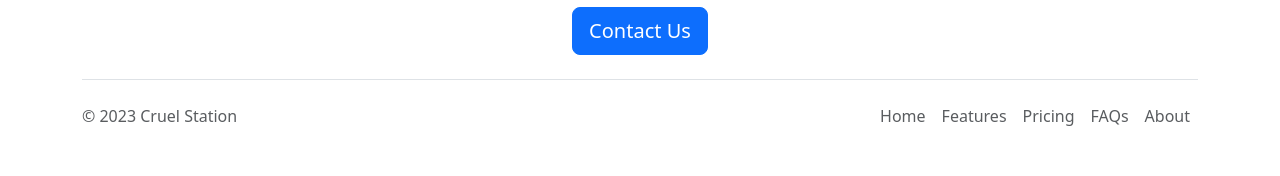
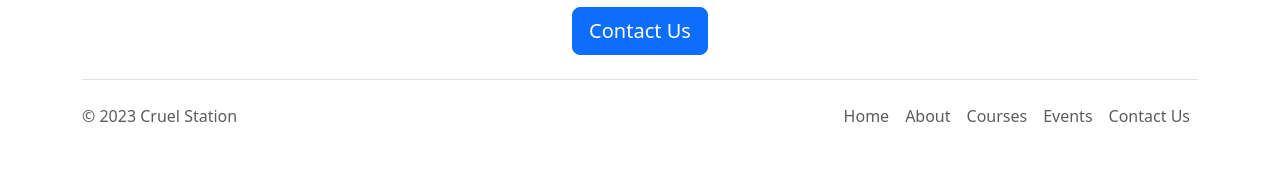
Before and after one commit to atwale44/CS-Careers-Website-v2, a Flask app: page / in a window 1280 px wide. Shown: the part 1303-1479 px from the top of the page. Run offline with Flask 3, Linux system fonts and the light colour scheme.

Commit message:
Update to mailto links

```diff
--- a/templates/footer.html
+++ b/templates/footer.html
@@ -8,10 +8,10 @@
 
       <ul class="nav col-md-4 justify-content-end">
         <li class="nav-item"><a href="#" class="nav-link px-2 text-body-secondary">Home</a></li>
-        <li class="nav-item"><a href="#" class="nav-link px-2 text-body-secondary">Features</a></li>
-        <li class="nav-item"><a href="#" class="nav-link px-2 text-body-secondary">Pricing</a></li>
-        <li class="nav-item"><a href="#" class="nav-link px-2 text-body-secondary">FAQs</a></li>
         <li class="nav-item"><a href="#" class="nav-link px-2 text-body-secondary">About</a></li>
+        <li class="nav-item"><a href="#" class="nav-link px-2 text-body-secondary">Courses</a></li>
+        <li class="nav-item"><a href="#" class="nav-link px-2 text-body-secondary">Events</a></li>
+        <li class="nav-item"><a href="#" class="nav-link px-2 text-body-secondary">Contact Us</a></li>
       </ul>
     </footer>
   </div>
--- a/templates/jobitem.html
+++ b/templates/jobitem.html
@@ -13,7 +13,7 @@
     {% endif %}
 </div>
 <div class="col-2 padding-right:16px">
-<a href="https://pornhub.com" type="button" class="btn btn-outline-primary float-right align-middle">Apply</a>
+<a href="mailto:hello@atwale44.ai?subject=Application for {{job['title']}}" type="button" class="btn btn-outline-primary float-right align-middle">Apply</a>
 </div>
 
 </div>
```
